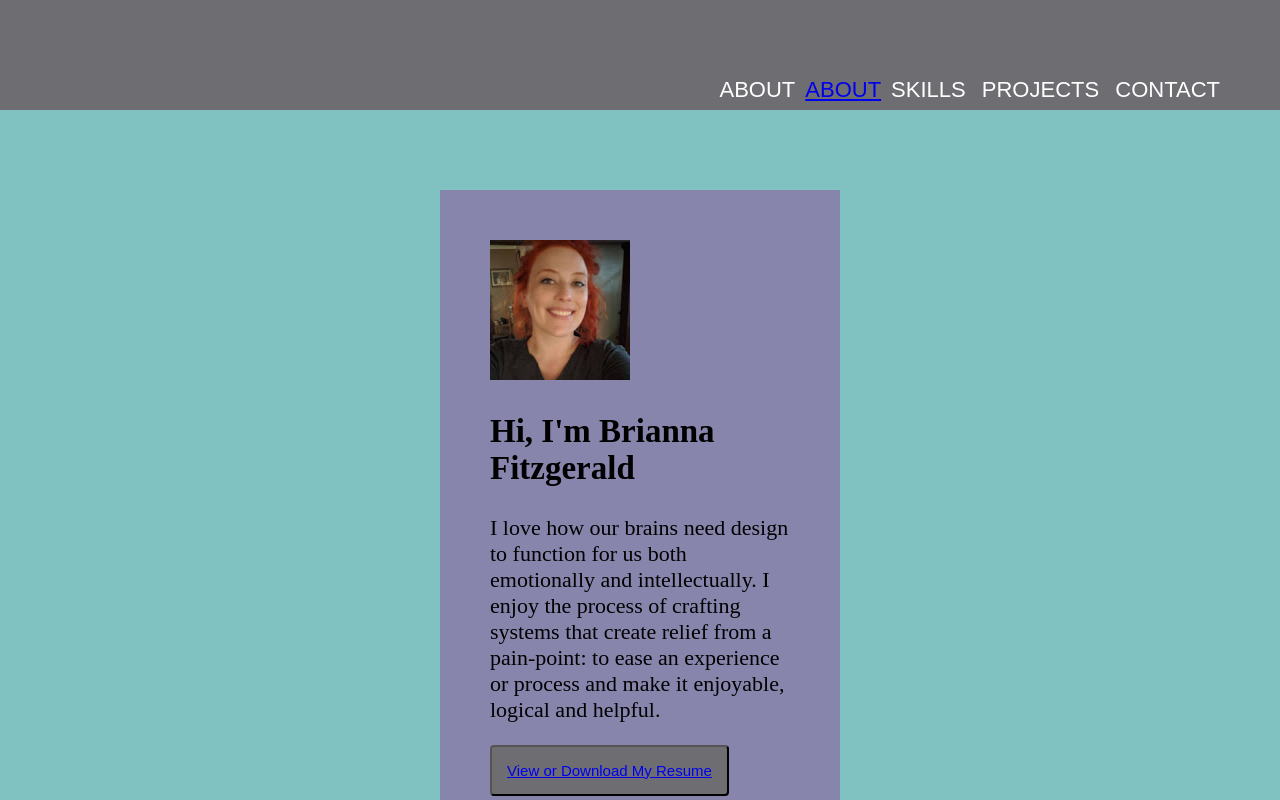
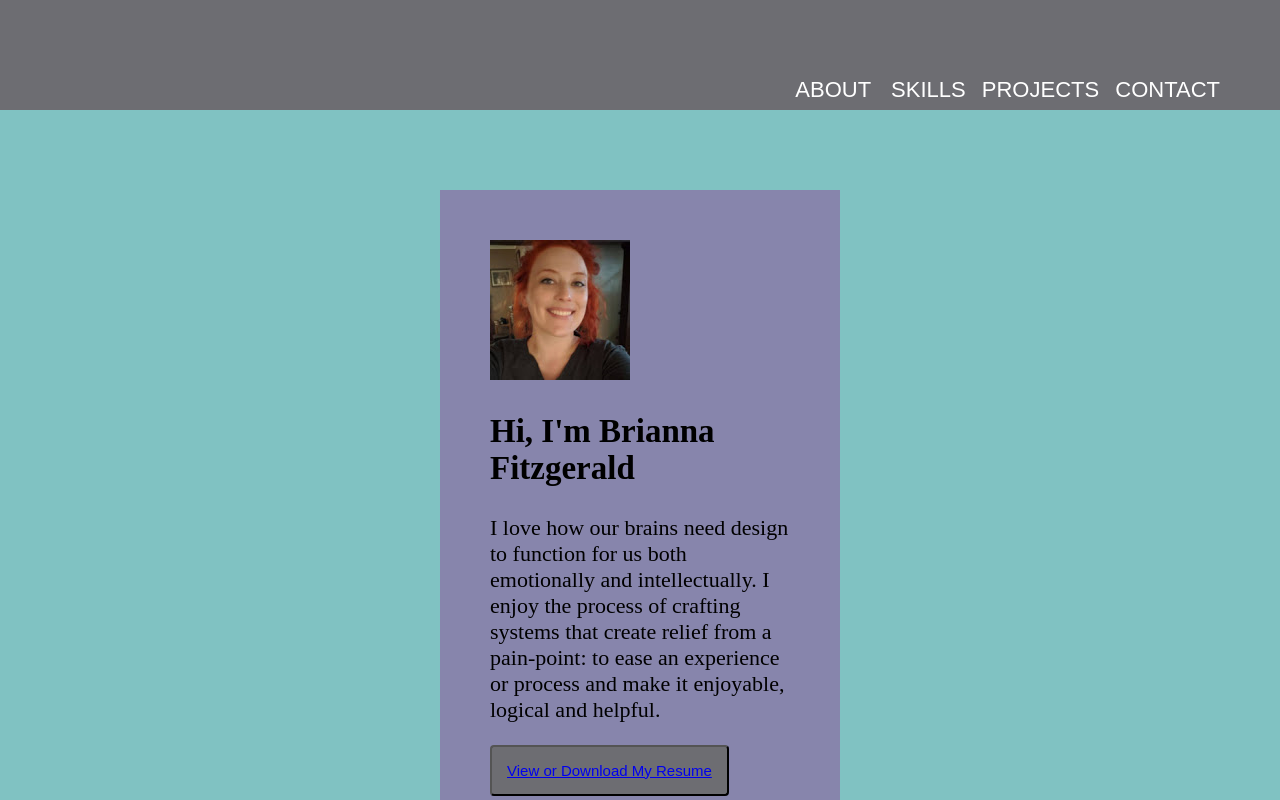
Before and after one commit to Brianna-888/Brianna-888.github.io, a plain HTML site: page index.html in a window 1280 px wide. Shown: the top 800 px of the page. Drawn offline with Linux system fonts and the light colour scheme; a web font is replaced by a local one.

Commit message:
Update index.html

```diff
--- a/index.html
+++ b/index.html
@@ -28,7 +28,7 @@
 
 
       <ul>
-        <li>ABOUT<li><a class="dropdown-item" href="#">ABOUT</a>
+        <li>ABOUT<li>
         <li>SKILLS</li>
         <li>PROJECTS</li>
         <li>CONTACT</li>
```
